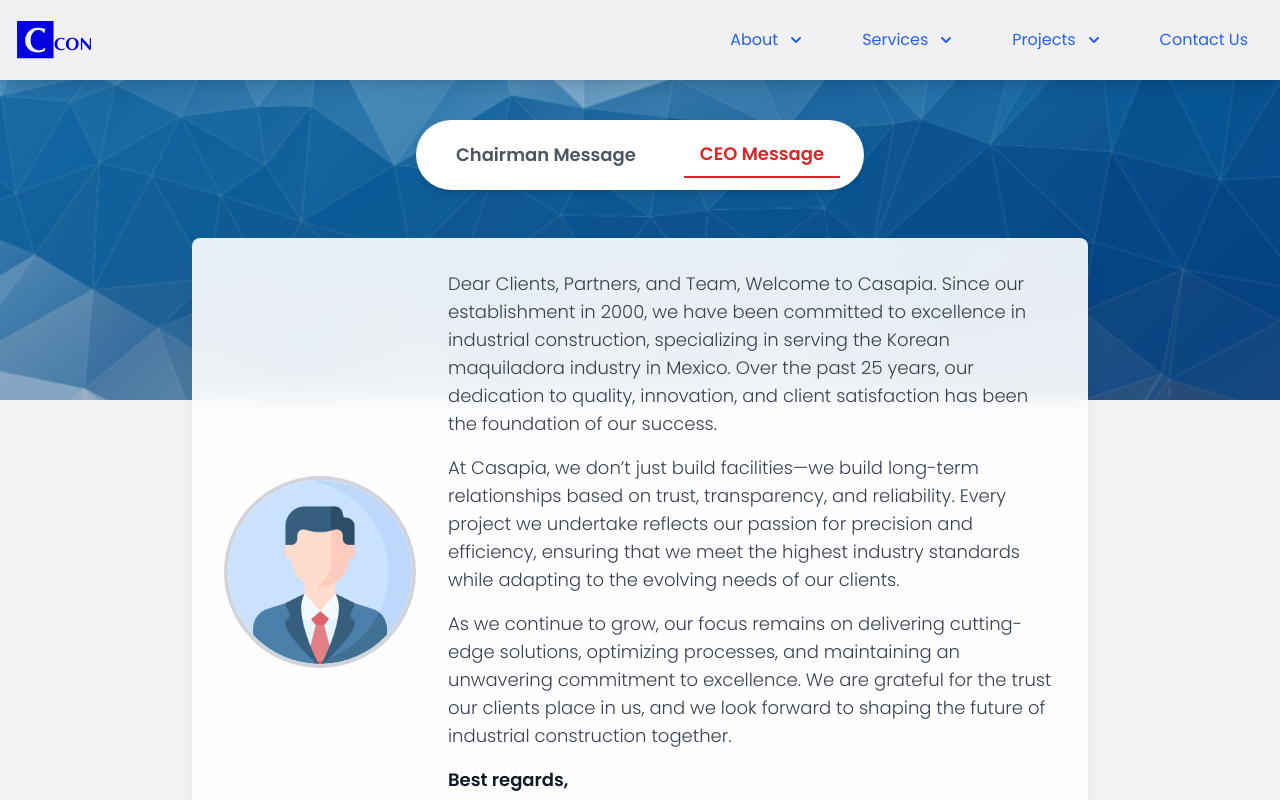
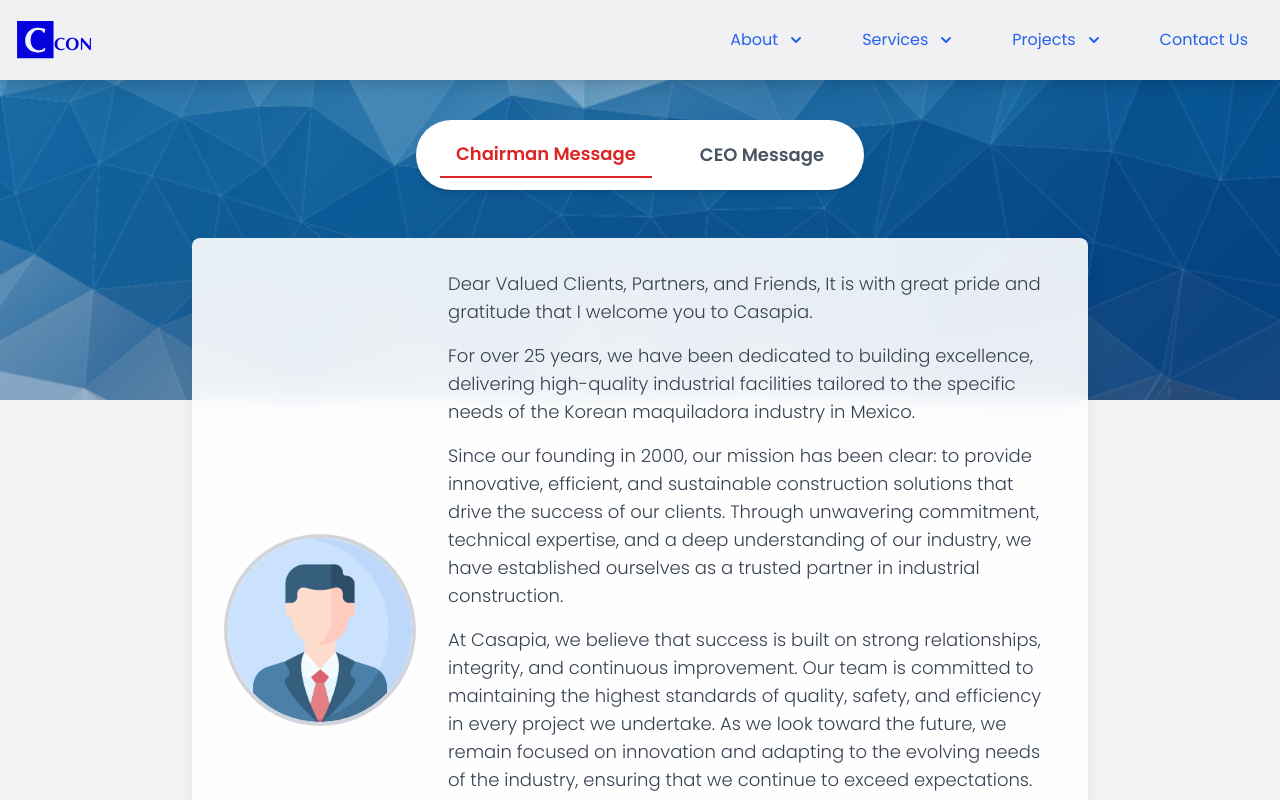
Before and after one commit to EnriqueFlores28/deploy_test, a Next.js app: page /about/ceo/ceo in a window 1280 px wide. Shown: the top 800 px of the page. Built offline with nearby package versions, Linux system fonts and the light colour scheme.

Commit message:
Corrected Issues

```diff
--- a/src/app/about/ceo/ceo/page.tsx
+++ b/src/app/about/ceo/ceo/page.tsx
@@ -1,10 +1,11 @@
 "use client";
 
 import React, { useState } from "react";
+import Image from "next/image";
 import { Card, CardContent } from "@/components/ui/card";
 
 const CEOMessage = () => {
-    const [activeTab, setActiveTab] = useState("ceo");
+    const [activeTab, setActiveTab] = useState("chairman");
 
     const backgroundImage = activeTab === "ceo" ? "/images/background.png" : "/images/backgr.png";
 
@@ -37,10 +38,12 @@ const CEOMessage = () => {
             {/* Content Section Overlapping Hero */}
             <div className="w-full flex justify-center relative mt-12 px-4">
                 <Card className="max-w-4xl w-full bg-white/90 backdrop-blur-md shadow-xl rounded-2xl p-8 flex flex-col md:flex-row items-center gap-8 relative z-10">
-                    <img
+                    <Image
                         src={activeTab === "ceo" ? "/images/profile.png" : "/images/profpic.png"}
                         alt={activeTab === "ceo" ? "I.S. Park - CEO" : "D.Y. Jung - Chairman"}
-                        className="w-48 h-48 object-cover rounded-full border-4 border-gray-300"
+                        width={192}
+                        height={192}
+                        className="object-cover rounded-full border-4 border-gray-300"
                     />
                     <CardContent className="text-gray-700 space-y-4">
                         {activeTab === "ceo" ? (
--- a/src/components/Footer.tsx
+++ b/src/components/Footer.tsx
@@ -1,5 +1,3 @@
-import Link from "next/link";
-
 export default function Footer() {
   return (
     <footer className="bg-gray-900 text-gray-300 text-sm py-10">
```
